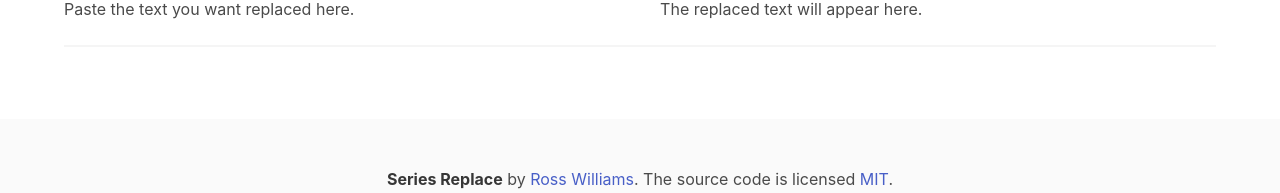
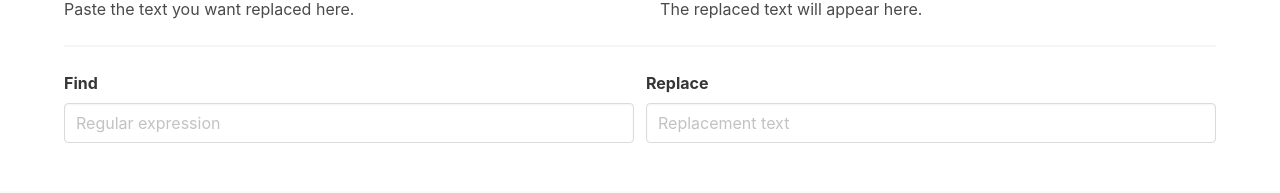
Before and after one commit to rossjrw/series-replace, a Vue app: page / in a window 1280 px wide. Shown: the part 405-598 px from the top of the page. Built offline with nearby package versions, Linux system fonts and the light colour scheme.

Commit message:
Import Rule to Ruleset

```diff
--- a/src/components/Ruleset.vue
+++ b/src/components/Ruleset.vue
@@ -0,0 +1,13 @@
+<template>
+  <Rule></Rule>
+</template>
+
+<script type="ts">
+import Rule from '@/components/Rule.vue'
+
+export default {
+  components: {
+    Rule: Rule,
+  }
+}
+</script>
```
